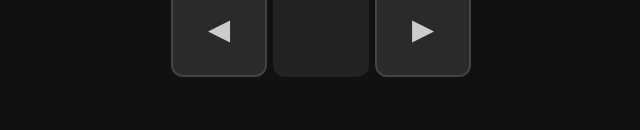
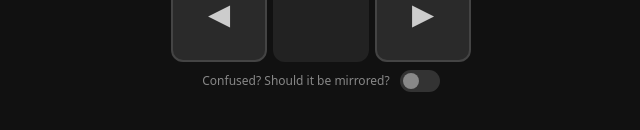
Before and after one commit to astedmanhitchcock/rcrobot, a React (Vite) app in the folder frontend/: page / in a window 1280 px wide. Shown: the part 628-758 px from the top of the page, without its empty margins (319-959 px from the left). Built offline with nearby package versions, Linux system fonts and the light colour scheme; no server answers.

Commit message:
adds toggle to mirror, b/c chris

```diff
--- a/frontend/src/App.css
+++ b/frontend/src/App.css
@@ -165,6 +165,62 @@ body {
   margin-top: 8px;
 }
 
+/* Mirror toggle */
+.mirror-toggle {
+  display: flex;
+  align-items: center;
+  gap: 10px;
+}
+
+.mirror-label {
+  font-size: 0.75rem;
+  color: #888;
+}
+
+.toggle {
+  position: relative;
+  display: inline-block;
+  width: 40px;
+  height: 22px;
+  flex-shrink: 0;
+}
+
+.toggle input {
+  opacity: 0;
+  width: 0;
+  height: 0;
+}
+
+.toggle-track {
+  position: absolute;
+  inset: 0;
+  background: #333;
+  border-radius: 999px;
+  cursor: pointer;
+  transition: background 0.2s;
+}
+
+.toggle-track::after {
+  content: '';
+  position: absolute;
+  width: 16px;
+  height: 16px;
+  left: 3px;
+  top: 3px;
+  background: #888;
+  border-radius: 50%;
+  transition: transform 0.2s, background 0.2s;
+}
+
+.toggle input:checked + .toggle-track {
+  background: #1a4d2e;
+}
+
+.toggle input:checked + .toggle-track::after {
+  transform: translateX(18px);
+  background: #4ade80;
+}
+
 /* D-pad */
 .dpad {
   display: grid;
--- a/frontend/src/App.jsx
+++ b/frontend/src/App.jsx
@@ -15,11 +15,15 @@ export default function App() {
     keepControl,
   } = useWebSocket();
   const [lastCommand, setLastCommand] = useState(null);
+  const [mirrored, setMirrored] = useState(false);
   const { role, queuePosition, queueLength, idleCountdown } = sessionState;
 
   function handleCommand(direction) {
-    sendDirection(direction);
-    setLastCommand(direction);
+    let cmd = direction;
+    if (mirrored && direction === "left") cmd = "right";
+    else if (mirrored && direction === "right") cmd = "left";
+    sendDirection(cmd);
+    setLastCommand(cmd);
   }
 
   const waitingCount = Math.max(0, queueLength - 1);
@@ -77,6 +81,17 @@ export default function App() {
         onCommand={handleCommand}
         disabled={role === "observer" || role === "queued"}
       />
+      <div className="mirror-toggle">
+        <span className="mirror-label">Confused? Should it be mirrored?</span>
+        <label className="toggle">
+          <input
+            type="checkbox"
+            checked={mirrored}
+            onChange={e => setMirrored(e.target.checked)}
+          />
+          <span className="toggle-track" />
+        </label>
+      </div>
       {lastCommand && role === "controller" && (
         <div className="last-command">last: {lastCommand}</div>
       )}
```
